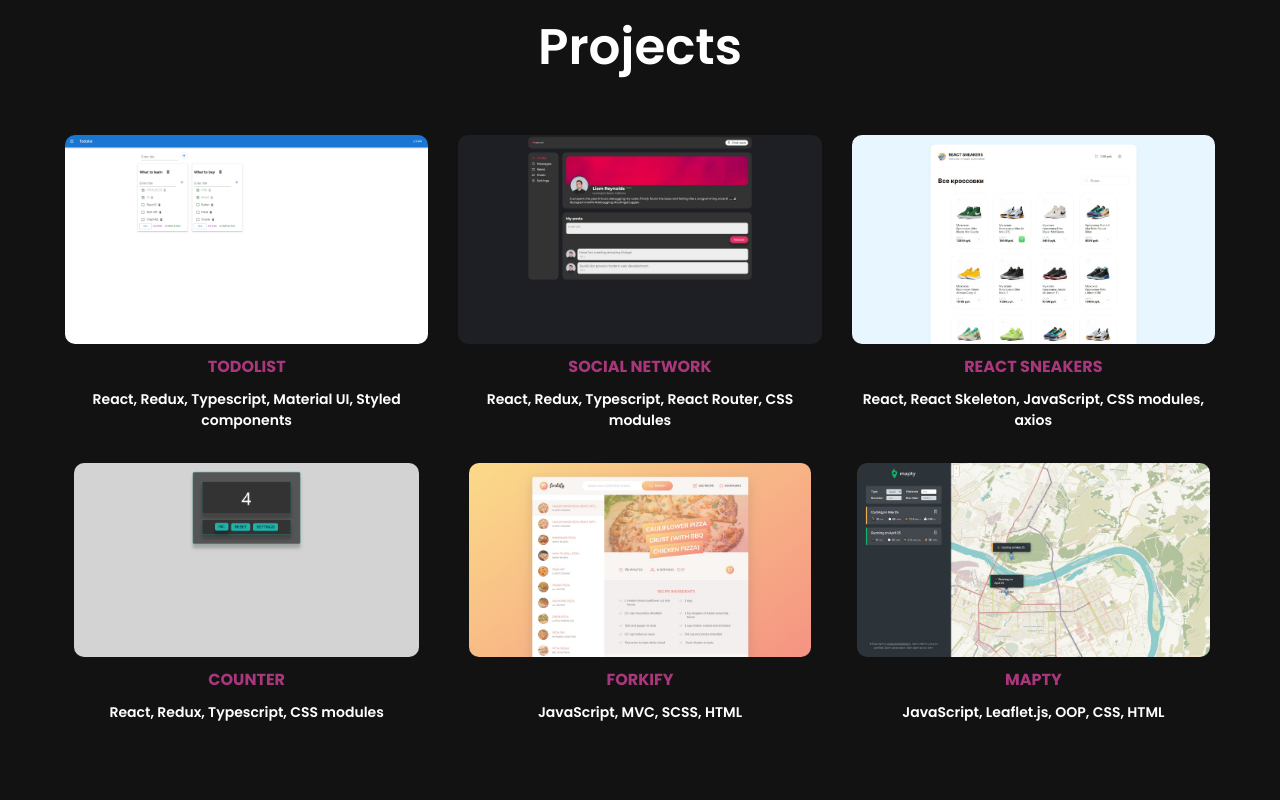
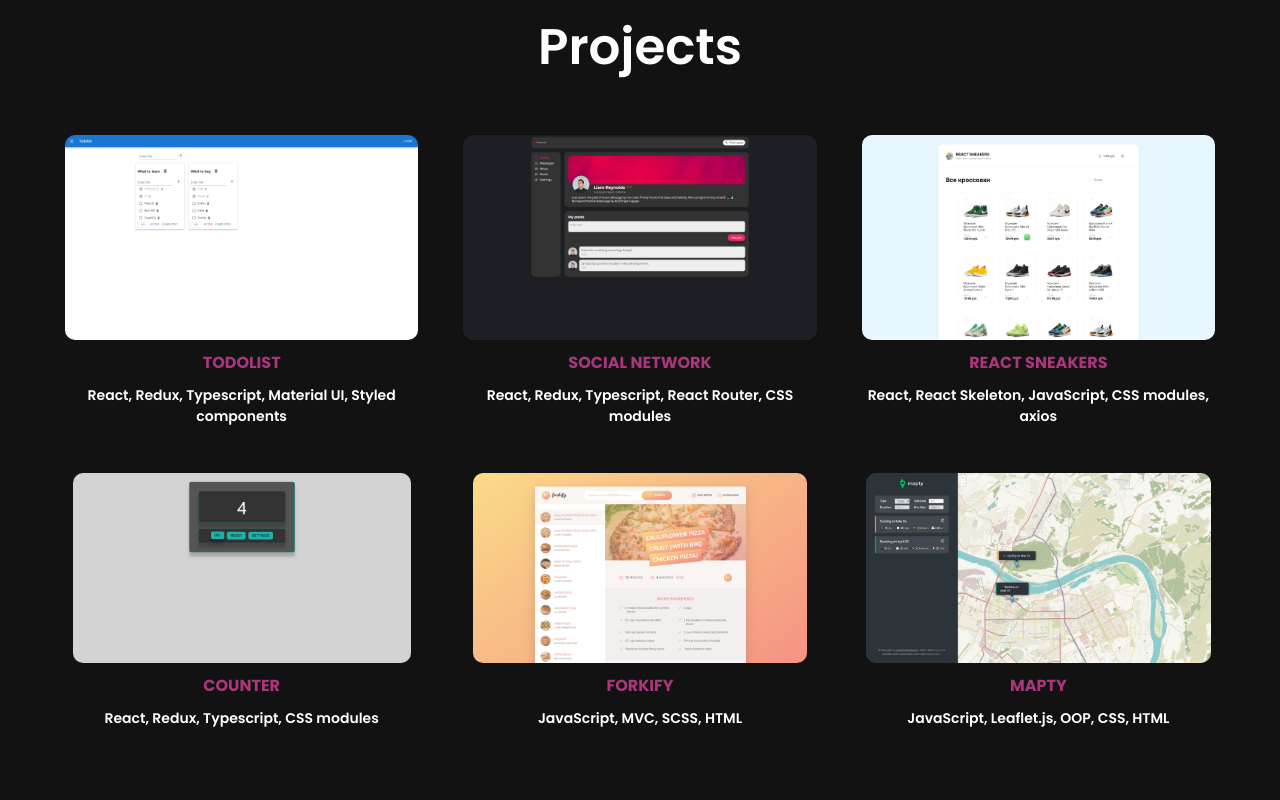
Before and after one commit to DenisKulik/frontend-developer-portfolio, a React (Vite) app: page / in a window 1280 px wide. Shown: the part 1640-2440 px from the top of the page. Built offline with nearby package versions, Linux system fonts and the light colour scheme.

Commit message:
fix container gap

```diff
--- a/src/layout/Projects/ProjectsStyles.ts
+++ b/src/layout/Projects/ProjectsStyles.ts
@@ -10,6 +10,6 @@
 
 export const ProjectsInner = styled.div`
   display: grid;
-  grid-template-columns: repeat(auto-fit, minmax(38rem, 1fr));
-  gap: 1rem;
+  grid-template-columns: repeat(auto-fit, minmax(35rem, 1fr));
+  gap: 2.5rem;
 `;
```
